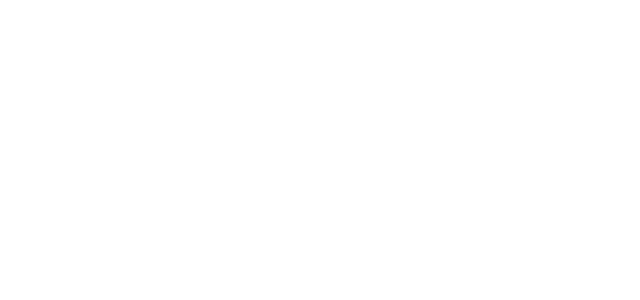
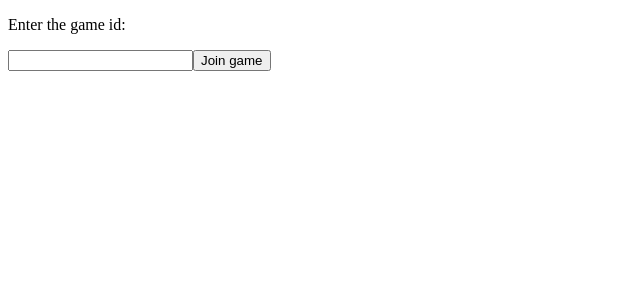
Before and after one commit to sarahraqueld/spyfall-web, a React (Create React App) app: page /games/join in a window 1280 px wide. Shown: the top 300 px of the page, without its empty margins (0-640 px from the left). Built offline with nearby package versions, Linux system fonts and the light colour scheme.

Commit message:
Add the join game component with its routing

```diff
--- a/src/pages/Home/Home.js
+++ b/src/pages/Home/Home.js
@@ -5,10 +5,18 @@
         history.push('/games/new');
     }
 
+    const joinGame = () => {
+        history.push('/games/join');
+    }
+
     return (
         <div>
-            <button onClick={startGame}>
+            <button id="start-game" onClick={startGame}>
                 Start New Game
+            </button>
+
+            <button id="join-game" onClick={joinGame}>
+                Join game
             </button>
         </div>
     )
--- /dev/null
+++ b/src/pages/JoinGame/JoinGame.js
@@ -0,0 +1,13 @@
+import React from 'react';
+
+function JoinGame(){
+    return (
+        <div>
+            <p> Enter the game id: </p>
+            <input />
+            <button> Join game </button>
+        </div>
+    );
+};
+
+export default JoinGame;
--- a/src/utils/RouterConfig/routerConfig.js
+++ b/src/utils/RouterConfig/routerConfig.js
@@ -1,6 +1,7 @@
 import Home from "../../pages/Home/Home";
 import Player from "../../pages/Player/Player";
 import StartNewGame from "../../pages/StartNewGame/StartNewGame";
+import JoinGame from "../../pages/JoinGame/JoinGame";
 
 export const BASIC_ROUTER_CONFIG = [
 	{
@@ -20,5 +21,11 @@
 		exact: true,
 		component: StartNewGame,
 		auth: []
+	},
+	{
+		path: '/games/join',
+		exact: true,
+		component: JoinGame,
+		auth: []
 	}
 ];
```
Also changed, not shown: 1 other file (tests, documents, lock files or other folders).
